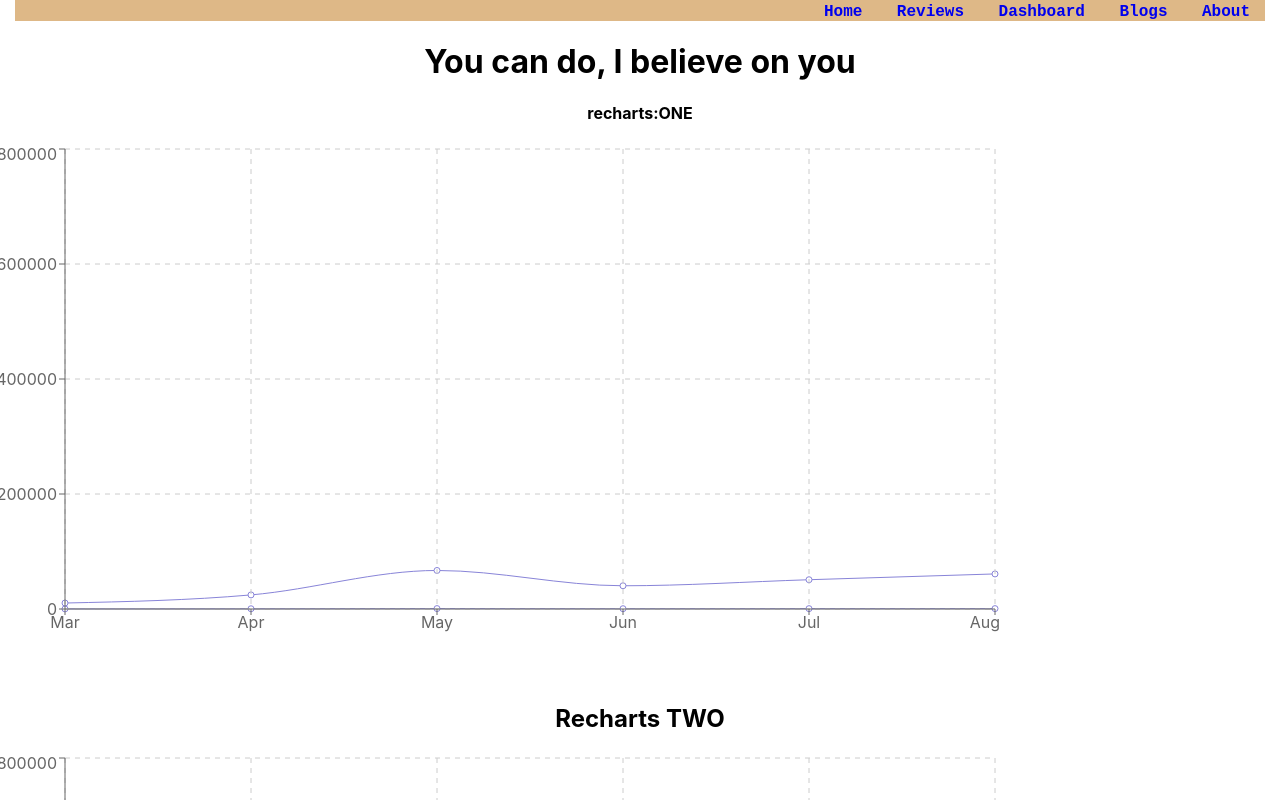
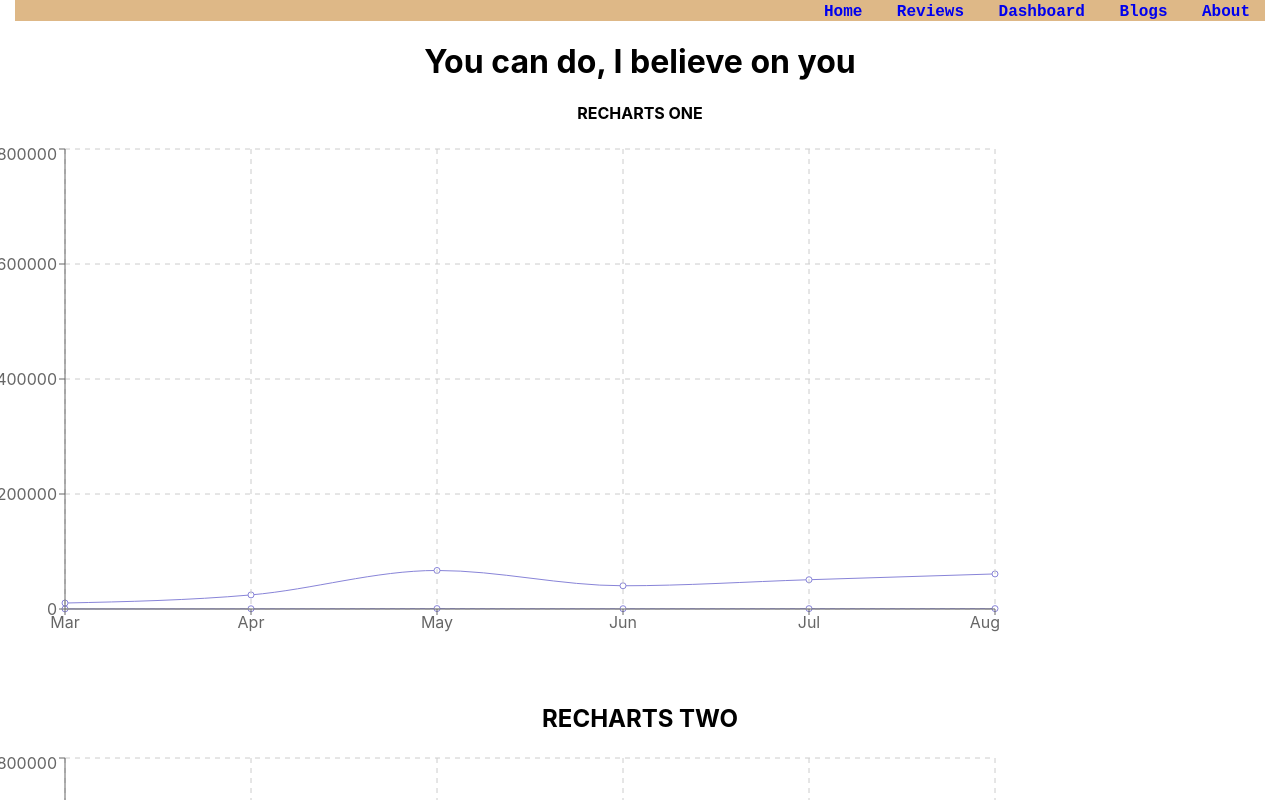
Before and after one commit to Enahaque/My-Rest-Assignment_9, a React (Create React App) app: page /dashboard in a window 1280 px wide. Shown: the top 800 px of the page. Built offline with nearby package versions, Linux system fonts and the light colour scheme.

Commit message:
updated readme file

```diff
--- a/src/components/Dashboard/Dashboard.js
+++ b/src/components/Dashboard/Dashboard.js
@@ -48,7 +48,7 @@ const Dashboard = () => {
 
     return (
         <div>
-            <h4>recharts:ONE</h4>
+            <h4>RECHARTS ONE</h4>
             <LineChart width={1000} height={500} data={data}>
                 <Line type="monotone" dataKey="sell" stroke="#8884d8" />
                 <Line type="monotone" dataKey="revenue" stroke="#8884d8" />
@@ -58,7 +58,7 @@ const Dashboard = () => {
                 <Tooltip />
             </LineChart>
             <br /><br />
-            <h2>Recharts TWO</h2>
+            <h2>RECHARTS TWO</h2>
             <LineChart width={1000} height={500} data={data}>
                 <Line type="monotone" dataKey="sell" stroke="#8884d8" />
                 <Line type="monotone" dataKey="revenue" stroke="#8884d8" />
```
Also changed, not shown: 1 other file (tests, documents, lock files or other folders).
